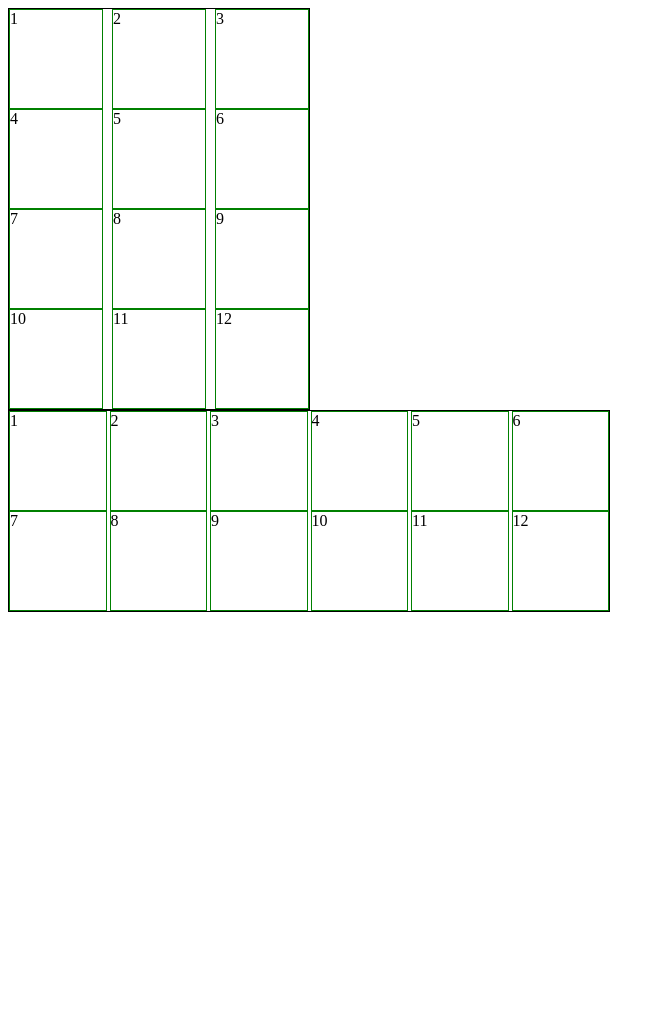
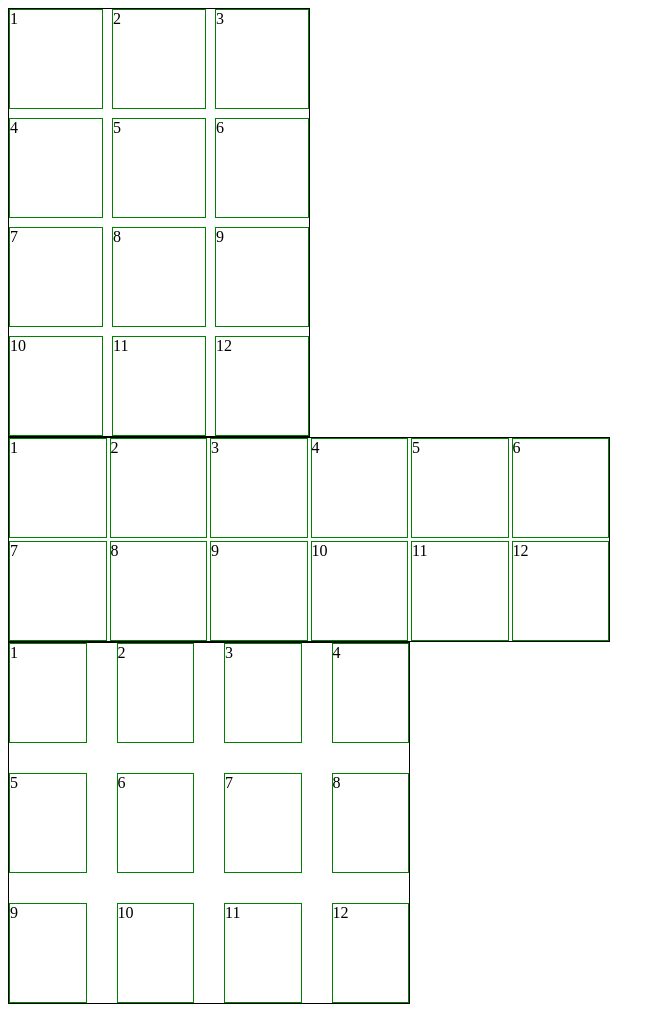
Before and after one commit to bbqlk/praktika, a plain HTML site: page flex2/flex14.html in a window 1280 px wide. Shown: the whole page, without its empty margins (0-665 px from the left). Before the commit the page ends 800 px from the top, so only its background shows below. Drawn offline with Linux system fonts and the light colour scheme.

Commit message:
flex14 end

```diff
--- a/flex2/flex14.css
+++ b/flex2/flex14.css
@@ -3,24 +3,78 @@
 	flex-wrap: wrap;
 	width: 300px;
 	border: 1px solid black;
-    justify-content: space-between;
 }
 #parent1 .child {
 	box-sizing: border-box;
 	width: calc(100% / 3 - 3% * 2 / 3);
     height: 100px;
 	border: 1px solid green;
+    margin-right: 3%;
+    margin-bottom: 3%;
+}
+#parent1 .child:nth-child(3n){
+    margin-right: 0;
+}
+#parent1 .child:nth-last-child(-n + 3){
+    margin-bottom: 0;
 }
 #parent2{
     display: flex;
 	flex-wrap: wrap;
 	width: 600px;
 	border: 1px solid black;
-    justify-content: space-between;
 }
 #parent2 .child {
 	box-sizing: border-box;
 	width: calc(100% / 6 - 0.5% * 5 / 6);
     height: 100px;
 	border: 1px solid green;
+    margin-right: 0.5%;
+    margin-bottom: 0.5%;
 }
+#parent2 .child:nth-child(6n){
+    margin-right: 0;
+}
+#parent2 .child:nth-last-child(-n + 6){
+    margin-bottom: 0;
+}
+#parent3{
+    display: flex;
+	flex-wrap: wrap;
+	width: 400px;
+	border: 1px solid black;
+}
+#parent3 .child {
+	box-sizing: border-box;
+	width: calc(100% / 4 - 30px * 3 / 4);
+    height: 100px;
+	border: 1px solid green;
+    margin-right: 30px;
+    margin-bottom: 30px;
+}
+#parent3 .child:nth-child(4n){
+    margin-right: 0;
+}
+#parent3 .child:nth-last-child(-n + 4){
+    margin-bottom: 0;
+}
+#parent4{
+    display: flex;
+	flex-wrap: wrap;
+	width: 500px;
+	border: 1px solid black;
+}
+#parent4 .child {
+	box-sizing: border-box;
+	width: calc(100% / 5 - 50px * 4 / 5);
+    height: 100px;
+	border: 1px solid green;
+    margin-right: 50px;
+    margin-bottom: 50px;
+}
+#parent4 .child:nth-child(5n){
+    margin-right: 0;
+}
+#parent4 .child:nth-last-child(-n + 5){
+    margin-bottom: 0;
+}
--- a/flex2/flex14.html
+++ b/flex2/flex14.html
@@ -35,5 +35,19 @@
         <div class="child">11</div>
         <div class="child">12</div>
     </div>
+    <div id="parent3">
+        <div class="child">1</div>
+        <div class="child">2</div>
+        <div class="child">3</div>
+        <div class="child">4</div>
+        <div class="child">5</div>
+        <div class="child">6</div>
+        <div class="child">7</div>
+        <div class="child">8</div>
+        <div class="child">9</div>
+        <div class="child">10</div>
+        <div class="child">11</div>
+        <div class="child">12</div>
+    </div>
 </body>
 </html>
```
